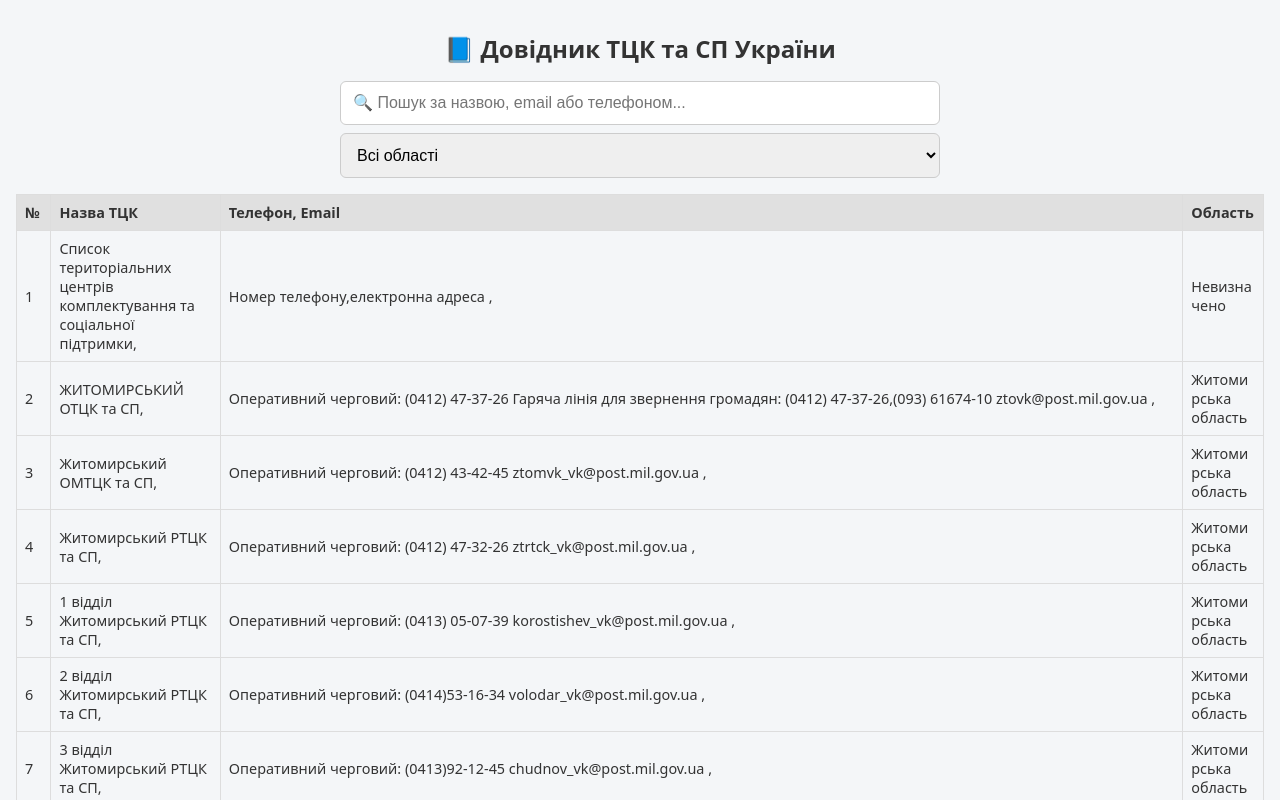
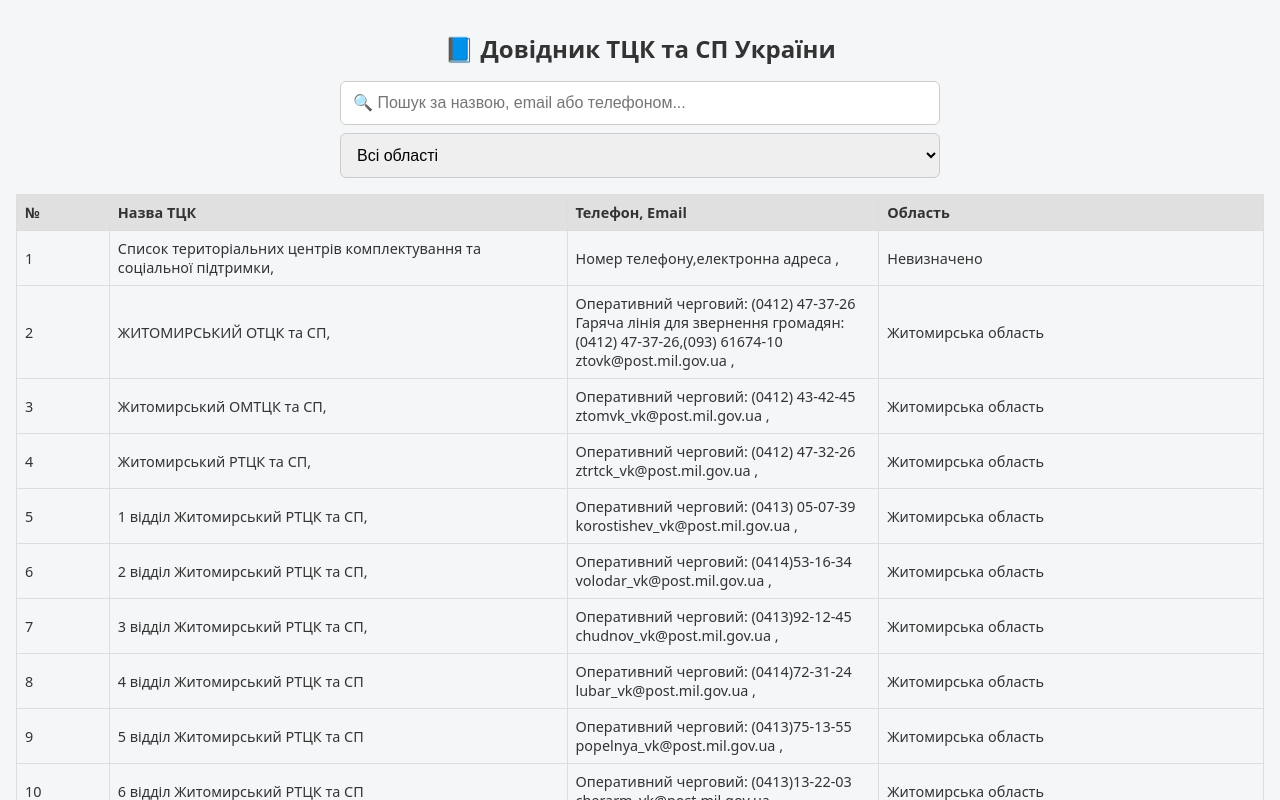
Before and after one commit to SerhiiUDOwenko/dovidniktck, a plain HTML site: page index.html in a window 1280 px wide. Shown: the top 800 px of the page. Drawn offline with Linux system fonts and the light colour scheme.

Commit message:
Update style.css

```diff
--- a/style.css
+++ b/style.css
@@ -5,11 +5,13 @@ body {
   background: #f4f6f8;
   color: #333;
 }
+
 h1 {
   text-align: center;
   font-size: 1.5rem;
   margin-bottom: 1rem;
 }
+
 input, select {
   display: block;
   width: 100%;
@@ -21,28 +23,44 @@ input, select {
   border-radius: 6px;
   box-sizing: border-box;
 }
+
 table {
   width: 100%;
+  table-layout: fixed;
   border-collapse: collapse;
   margin-top: 1rem;
   font-size: 0.9rem;
 }
+
 th, td {
   border: 1px solid #ddd;
   padding: 0.5rem;
   text-align: left;
-  word-break: break-word;
+  word-wrap: break-word;
+  overflow-wrap: break-word;
+  white-space: normal;
 }
+
 thead {
   background: #e0e0e0;
 }
+
+/* === Фіксована ширина колонок === */
+th:nth-child(1), td:nth-child(1) { width: 5%; }   /* № */
+th:nth-child(2), td:nth-child(2) { width: 30%; }  /* Назва ТЦК */
+th:nth-child(3), td:nth-child(3) { width: 20%; }  /* Телефон */
+th:nth-child(4), td:nth-child(4) { width: 25%; }  /* Email */
+th:nth-child(5), td:nth-child(5) { width: 20%; }  /* Область */
+
 @media screen and (max-width: 768px) {
   table, thead, tbody, th, td, tr {
     display: block;
   }
+
   thead {
     display: none;
   }
+
   tr {
     margin-bottom: 1rem;
     background: #fff;
@@ -50,11 +68,13 @@ thead {
     border-radius: 6px;
     padding: 0.5rem;
   }
+
   td {
     display: flex;
     justify-content: space-between;
     padding: 0.5rem 0;
   }
+
   td::before {
     content: attr(data-label);
     font-weight: bold;
```
